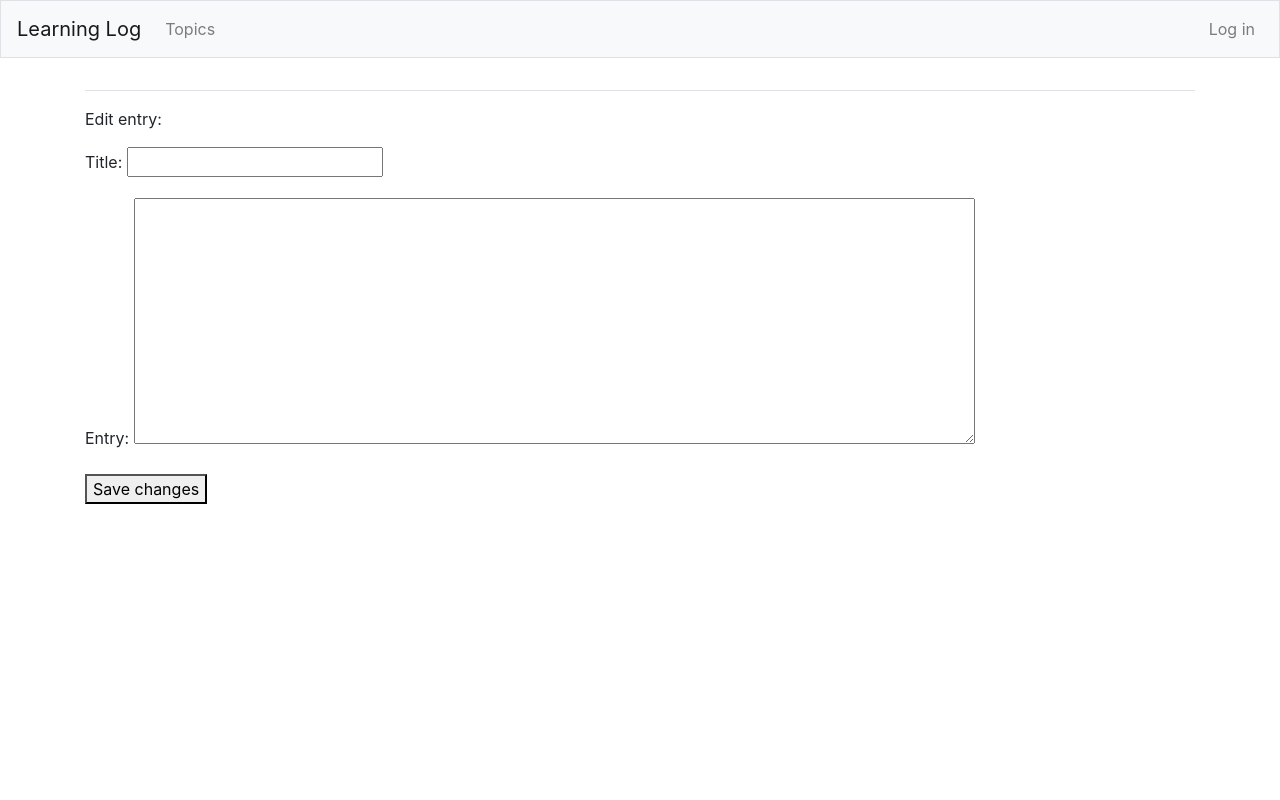
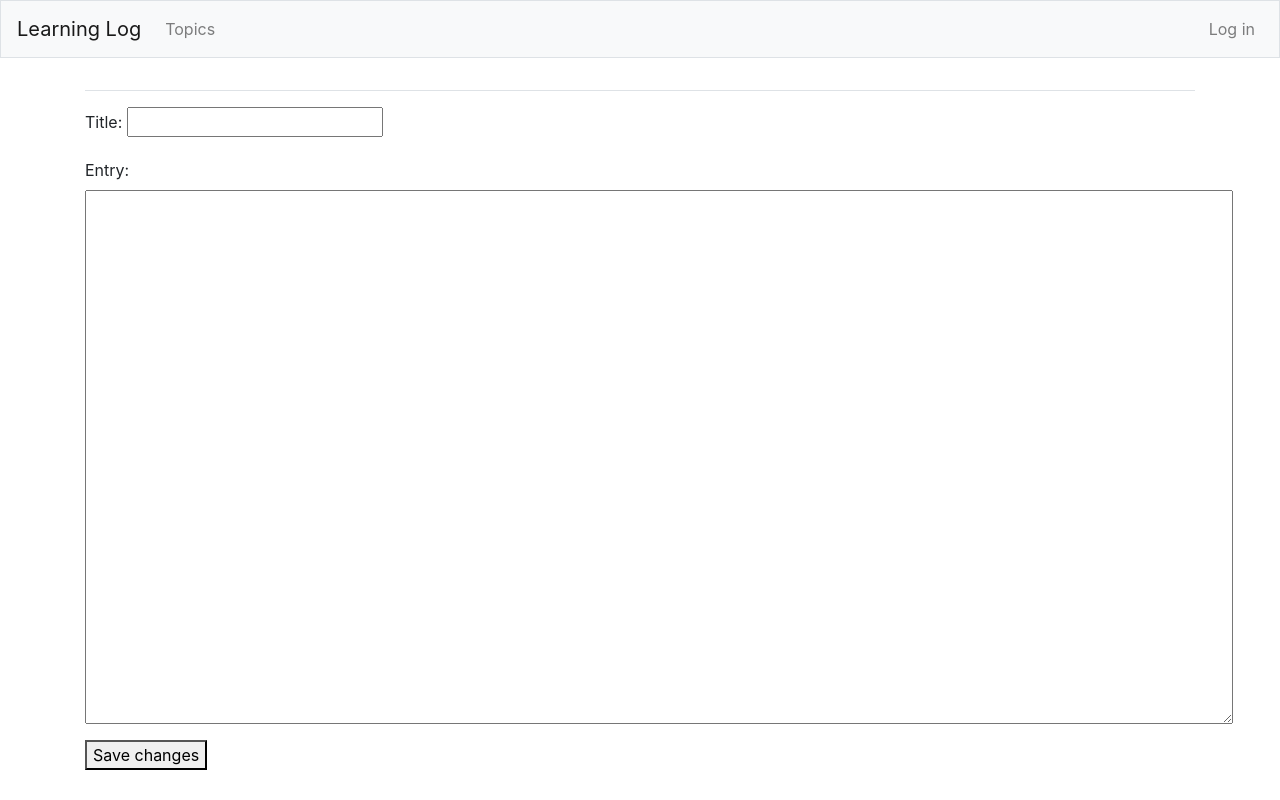
Before and after one commit to TiernanMurphy/Note-taking-web-app, a Django app: template learning_logs/templates/learning_logs/edit_entry.html in a window 1280 px wide. Run offline with Django 5.2, Linux system fonts and the light colour scheme; the template is opened without the code that fills it: values that come from a table or form of the project are taken from there, others are empty; some libraries are stand-ins or nearby versions.

Commit message:
changed textarea when writing an entry

```diff
--- a/learning_logs/forms.py
+++ b/learning_logs/forms.py
@@ -15,4 +15,4 @@
         model = Entry
         fields = ['title', 'text']
         labels = {'title': 'Title', 'text': 'Entry:'}
-        widgets = {'text': forms.Textarea(attrs={'cols': 80, 'spellcheck': 'false'})}
+        widgets = {'text': forms.Textarea(attrs={'rows': 22, 'cols': 110, 'spellcheck': 'false'})}
--- a/learning_logs/templates/learning_logs/edit_entry.html
+++ b/learning_logs/templates/learning_logs/edit_entry.html
@@ -3,8 +3,6 @@
 {% block content %}
 
   <p><a href="{% url 'learning_logs:topic' topic.id %}">{{ topic }}</a></p>
-
-  <p>Edit entry:</p>
 
   <form action="{% url 'learning_logs:edit_entry' entry.id %}" method='post'>
     {% csrf_token %}
```
